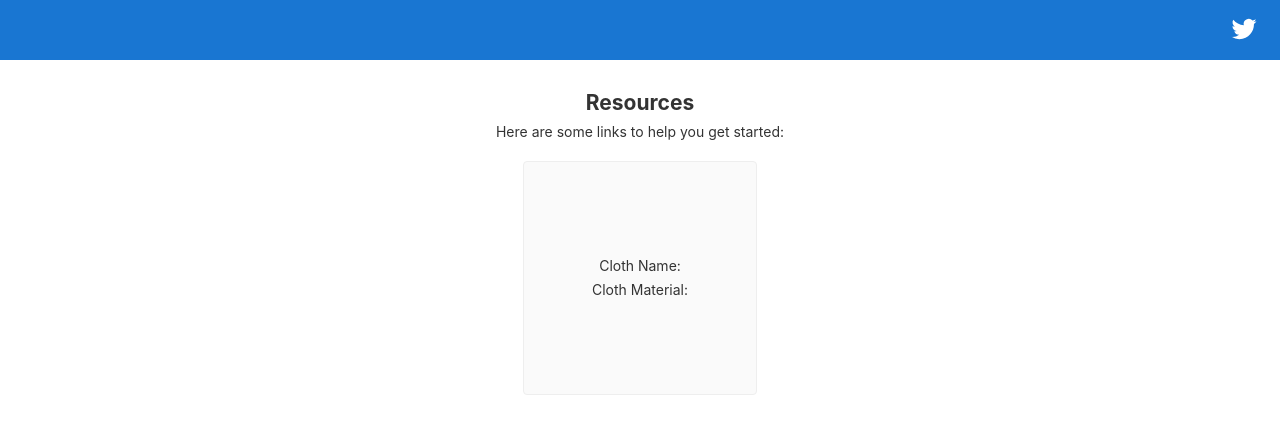
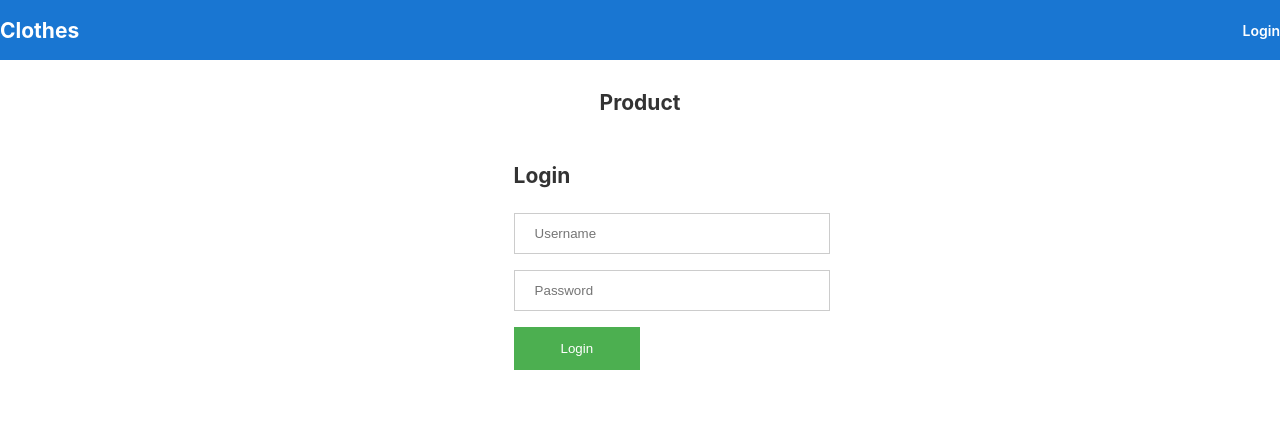
Before and after one commit to pranavborolecoditas/first-dev-angular, an Angular app in the folder assignment/: page /login in a window 1280 px wide. Before the commit this address led to /. Shown: the top 434 px of the page. Built offline with nearby package versions, Linux system fonts and the light colour scheme; data requests are answered from the project's data file.

Commit message:
Added login functionality.

```diff
--- a/assignment/src/app/app-routing.module.ts
+++ b/assignment/src/app/app-routing.module.ts
@@ -1,7 +1,18 @@
 import { NgModule } from '@angular/core';
 import { Routes, RouterModule } from '@angular/router';
+import { HomeComponent } from './home/home.component';
+import { LoginComponent } from './login/login.component';
+import { PageNotFoundComponent } from './page-not-found/page-not-found.component';
+import {
+  AuthGuardService as AuthGuard
+} from './shared/services/auth-guard.service';
 
-const routes: Routes = [];
+const routes: Routes = [
+  { path: 'home', component: HomeComponent, canActivate: [AuthGuard]  },
+  { path: 'login', component: LoginComponent },
+  { path: '',   redirectTo: 'login', pathMatch: 'full' }, // redirect to `first-component`
+  { path: '**', component: PageNotFoundComponent },
+];
 
 @NgModule({
   imports: [RouterModule.forRoot(routes)],
--- a/assignment/src/app/app.component.html
+++ b/assignment/src/app/app.component.html
@@ -1,20 +1,21 @@
 <!-- Toolbar -->
 <div class="toolbar" role="banner">
+    <h2 routerLink="/home">Clothes</h2>
     <div class="spacer"></div>
-    <a aria-label="Angular on twitter" target="_blank" rel="noopener" href="https://twitter.com/angular" title="Twitter">
-      <svg id="twitter-logo" height="24" data-name="Logo" xmlns="http://www.w3.org/2000/svg" viewBox="0 0 400 400">
-        <rect width="400" height="400" fill="none"/>
-        <path d="M153.62,301.59c94.34,0,145.94-78.16,145.94-145.94,0-2.22,0-4.43-.15-6.63A104.36,104.36,0,0,0,325,122.47a102.38,102.38,0,0,1-29.46,8.07,51.47,51.47,0,0,0,22.55-28.37,102.79,102.79,0,0,1-32.57,12.45,51.34,51.34,0,0,0-87.41,46.78A145.62,145.62,0,0,1,92.4,107.81a51.33,51.33,0,0,0,15.88,68.47A50.91,50.91,0,0,1,85,169.86c0,.21,0,.43,0,.65a51.31,51.31,0,0,0,41.15,50.28,51.21,51.21,0,0,1-23.16.88,51.35,51.35,0,0,0,47.92,35.62,102.92,102.92,0,0,1-63.7,22A104.41,104.41,0,0,1,75,278.55a145.21,145.21,0,0,0,78.62,23" fill="#fff"/>
-      </svg>
-    </a>
+    <div *ngIf="isAuthenticated;else other_content">
+      <div><span>Logout</span></div>
+  </div>
+
+  <ng-template #other_content><div><span routerLink="/login">Login</span></div></ng-template>
+
 </div>
 
 <div class="content" role="main">
 
   <!-- Resources -->
-  <h2>Resources</h2>
-  <p>Here are some links to help you get started:</p>
-  <app-home></app-home>
+  <h2>Product</h2>
+  <!-- <app-home></app-home> -->
+  <router-outlet></router-outlet>
 
   <!-- <div class="card-container"> -->
     <!-- <a class="card" target="_blank" rel="noopener" href="https://angular.io/tutorial">
--- a/assignment/src/app/app.component.ts
+++ b/assignment/src/app/app.component.ts
@@ -1,4 +1,6 @@
 import { Component } from '@angular/core';
+import { Router } from '@angular/router';
+import { AuthService } from './shared/services/auth.service';
 
 @Component({
   selector: 'app-root',
@@ -6,5 +8,9 @@ import { Component } from '@angular/core';
   styleUrls: ['./app.component.scss']
 })
 export class AppComponent {
-  title = 'assignment';
+  isAuthenticated: boolean;
+  constructor(public auth: AuthService) {
+     this.isAuthenticated = this.auth.isAuthenticated();
+  }
+  title = 'Assignment';
 }
--- /dev/null
+++ b/assignment/src/app/login/login.component.html
@@ -0,0 +1,15 @@
+<h2>Login</h2>
+<form [formGroup]="loginForm" (ngSubmit)="onSubmit()">
+    <div class="form-group">
+        <input type="text" formControlName="username" placeholder="Username" class="form-control"/>
+    </div>
+    <div class="form-group">
+        <input type="password" formControlName="password" placeholder="Password" class="form-control" />
+    </div>
+    <div class="form-group">
+        <button [disabled]="loading" class="btn btn-primary">
+            <span *ngIf="loading" class="spinner-border spinner-border-sm mr-1"></span>
+            Login
+        </button>
+    </div>
+</form>
--- /dev/null
+++ b/assignment/src/app/login/login.component.scss
@@ -0,0 +1,123 @@
+:host {
+  width: 50%;
+  display: block;
+  margin-left: 40%;
+  input[type=text], input[type=password] {
+    width: 50%;
+    padding: 12px 20px;
+    margin: 8px 0;
+    display: inline-block;
+    border: 1px solid #ccc;
+    box-sizing: border-box;
+  }
+
+  /* Set a style for all buttons */
+  button {
+    float: center;
+    background-color: #4CAF50;
+    color: white;
+    padding: 14px 20px;
+    margin: 8px 0;
+    border: none;
+    cursor: pointer;
+    width: 20%;
+  }
+
+  button:hover {
+    opacity: 0.8;
+  }
+
+  /* Extra styles for the cancel button */
+  .cancelbtn {
+    width: auto;
+    padding: 10px 18px;
+    background-color: #f44336;
+  }
+
+  /* Center the image and position the close button */
+  .imgcontainer {
+    text-align: center;
+    margin: 24px 0 12px 0;
+    position: relative;
+  }
+
+  img.avatar {
+    width: 40%;
+    border-radius: 50%;
+  }
+
+  .container {
+    padding: 16px;
+  }
+
+  span.psw {
+    float: right;
+    padding-top: 16px;
+  }
+
+  /* The Modal (background) */
+  .modal {
+    display: none; /* Hidden by default */
+    position: fixed; /* Stay in place */
+    // z-index: 1; /* Sit on top */
+    left: 0;
+    top: 0;
+    width: 100%; /* Full width */
+    height: 100%; /* Full height */
+    overflow: auto; /* Enable scroll if needed */
+    background-color: rgb(0,0,0); /* Fallback color */
+    background-color: rgba(0,0,0,0.4); /* Black w/ opacity */
+    padding-top: 60px;
+  }
+
+  /* Modal Content/Box */
+  .modal-content {
+    background-color: #fefefe;
+    margin: 5% auto 15% auto; /* 5% from the top, 15% from the bottom and centered */
+    border: 1px solid #888;
+    width: 80%; /* Could be more or less, depending on screen size */
+  }
+
+  /* The Close Button (x) */
+  .close {
+    position: absolute;
+    right: 25px;
+    top: 0;
+    color: #000;
+    font-size: 35px;
+    font-weight: bold;
+  }
+
+  .close:hover,
+  .close:focus {
+    color: red;
+    cursor: pointer;
+  }
+
+  /* Add Zoom Animation */
+  .animate {
+    -webkit-animation: animatezoom 0.6s;
+    animation: animatezoom 0.6s
+  }
+
+  @-webkit-keyframes animatezoom {
+    from {-webkit-transform: scale(0)}
+    to {-webkit-transform: scale(1)}
+  }
+
+  @keyframes animatezoom {
+    from {transform: scale(0)}
+    to {transform: scale(1)}
+  }
+
+  /* Change styles for span and cancel button on extra small screens */
+  @media screen and (max-width: 300px) {
+    span.psw {
+      display: block;
+      float: none;
+    }
+    .cancelbtn {
+      width: 100%;
+    }
+  }
+}
--- /dev/null
+++ b/assignment/src/app/login/login.component.ts
@@ -0,0 +1,43 @@
+import { Component, OnInit } from '@angular/core';
+import { FormBuilder, FormGroup, Validators } from '@angular/forms';
+import { Router } from '@angular/router';
+@Component({
+  selector: 'app-login',
+  templateUrl: './login.component.html',
+  styleUrls: ['./login.component.scss']
+})
+export class LoginComponent implements OnInit {
+
+    loginForm: FormGroup;
+    loading = false;
+    submitted = false;
+    returnUrl: string;
+
+    constructor(
+        private formBuilder: FormBuilder,
+        private router: Router
+    ) {
+        // redirect to home if already logged in
+        // if (this.authenticationService.currentUserValue) {
+        //     this.router.navigate(['/']);
+        // }
+    }
+
+    ngOnInit() {
+        this.loginForm = this.formBuilder.group({
+            username: ['', Validators.required],
+            password: ['', Validators.required]
+        });
+
+        // get return url from route parameters or default to '/'
+        // this.returnUrl = this.route.snapshot.queryParams['returnUrl'] || '/';
+    }
+
+    onSubmit() {
+      if (this.loginForm.value.username === 'admin' || this.loginForm.value.password === 'admin') {
+        window.localStorage.setItem('loginSuccess', JSON.stringify(true));
+        this.router.navigate(['/home']);
+      }
+    }
+
+}
--- /dev/null
+++ b/assignment/src/app/page-not-found/page-not-found.component.html
@@ -0,0 +1 @@
+<p>404 page not Found!</p>
--- /dev/null
+++ b/assignment/src/app/page-not-found/page-not-found.component.ts
@@ -0,0 +1,15 @@
+import { Component, OnInit } from '@angular/core';
+
+@Component({
+  selector: 'app-page-not-found',
+  templateUrl: './page-not-found.component.html',
+  styleUrls: ['./page-not-found.component.scss']
+})
+export class PageNotFoundComponent implements OnInit {
+
+  constructor() { }
+
+  ngOnInit(): void {
+  }
+
+}
--- /dev/null
+++ b/assignment/src/app/shared/services/auth-guard.service.ts
@@ -0,0 +1,14 @@
+import { Injectable } from '@angular/core';
+import { Router, CanActivate } from '@angular/router';
+import { AuthService } from './auth.service';
+@Injectable()
+export class AuthGuardService implements CanActivate {
+  constructor(public auth: AuthService, public router: Router) {}
+  canActivate(): boolean {
+    if (!this.auth.isAuthenticated()) {
+      this.router.navigate(['login']);
+      return false;
+    }
+    return true;
+  }
+}
--- /dev/null
+++ b/assignment/src/app/shared/services/auth.service.ts
@@ -0,0 +1,11 @@
+import { Injectable } from '@angular/core';
+
+@Injectable()
+export class AuthService {
+  constructor() {}
+  // ...
+  public isAuthenticated(): boolean {
+    const token = JSON.parse(localStorage.getItem('loginSuccess'));
+    return token;
+  }
+}
```
Also changed, not shown: assignment/src/app/app.module.ts (+15 -2 lines), assignment/src/app/page-not-found/page-not-found.component.scss (added), 2 other files (tests, documents, lock files or other folders).
